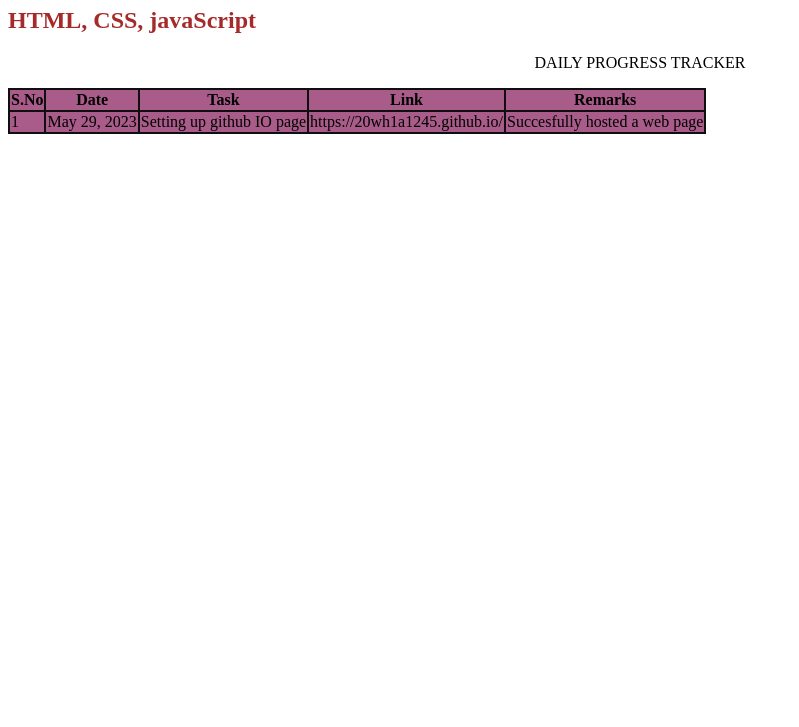
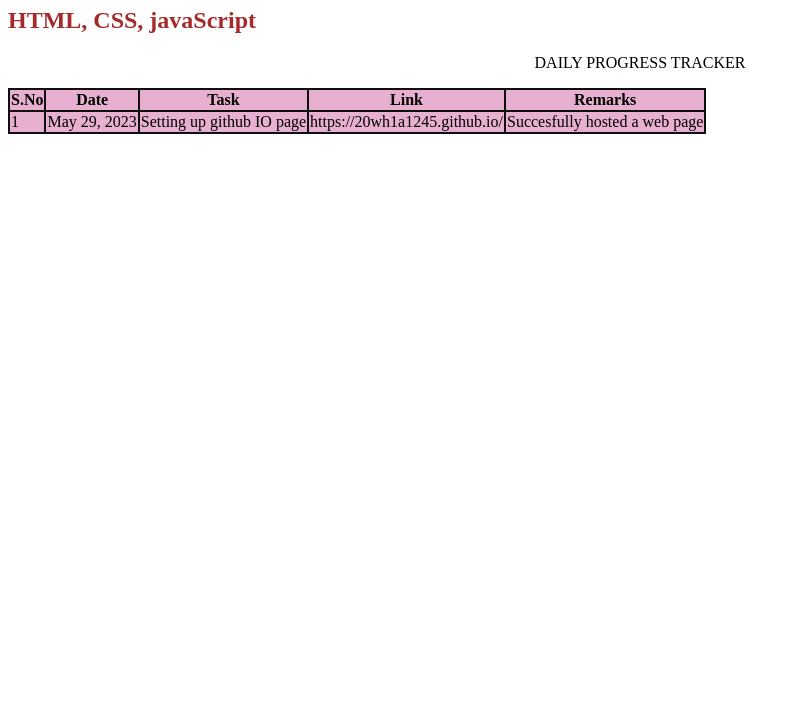
Before and after one commit to 20wh1a1245/20wh1a1245.github.io, a plain HTML site: page index.html in a window 1280 px wide. Shown: the part 73-800 px from the top of the page, without its empty margins (0-799 px from the left). Drawn offline with Linux system fonts and the light colour scheme.

Commit message:
changed table color

```diff
--- a/style.css
+++ b/style.css
@@ -7,5 +7,5 @@ table, th, td {
     border-spacing: 30px;
   }
   th, td {
-    background-color: #a95c89;
+    background-color: #e7b0d0;
   }
```
